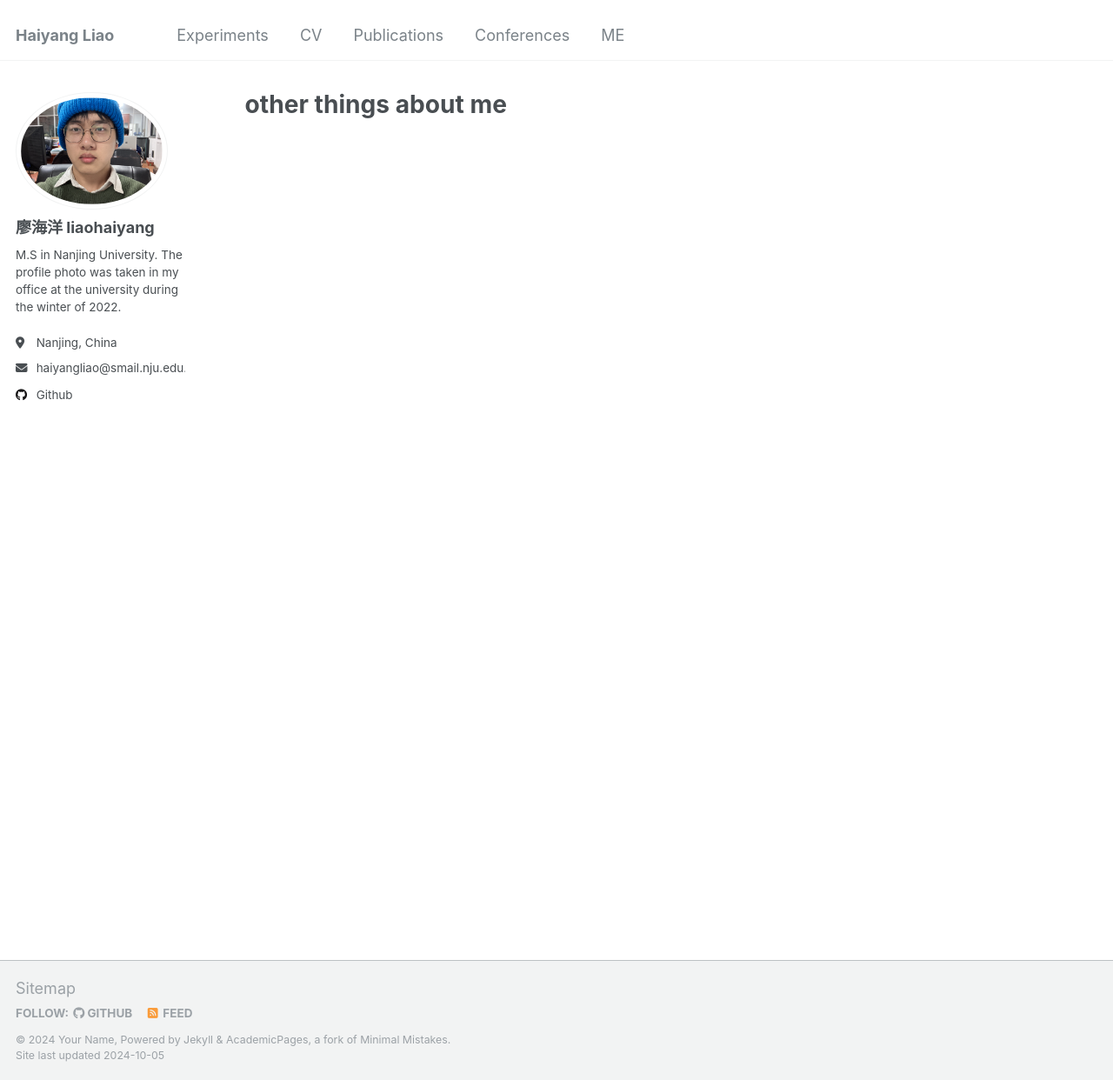
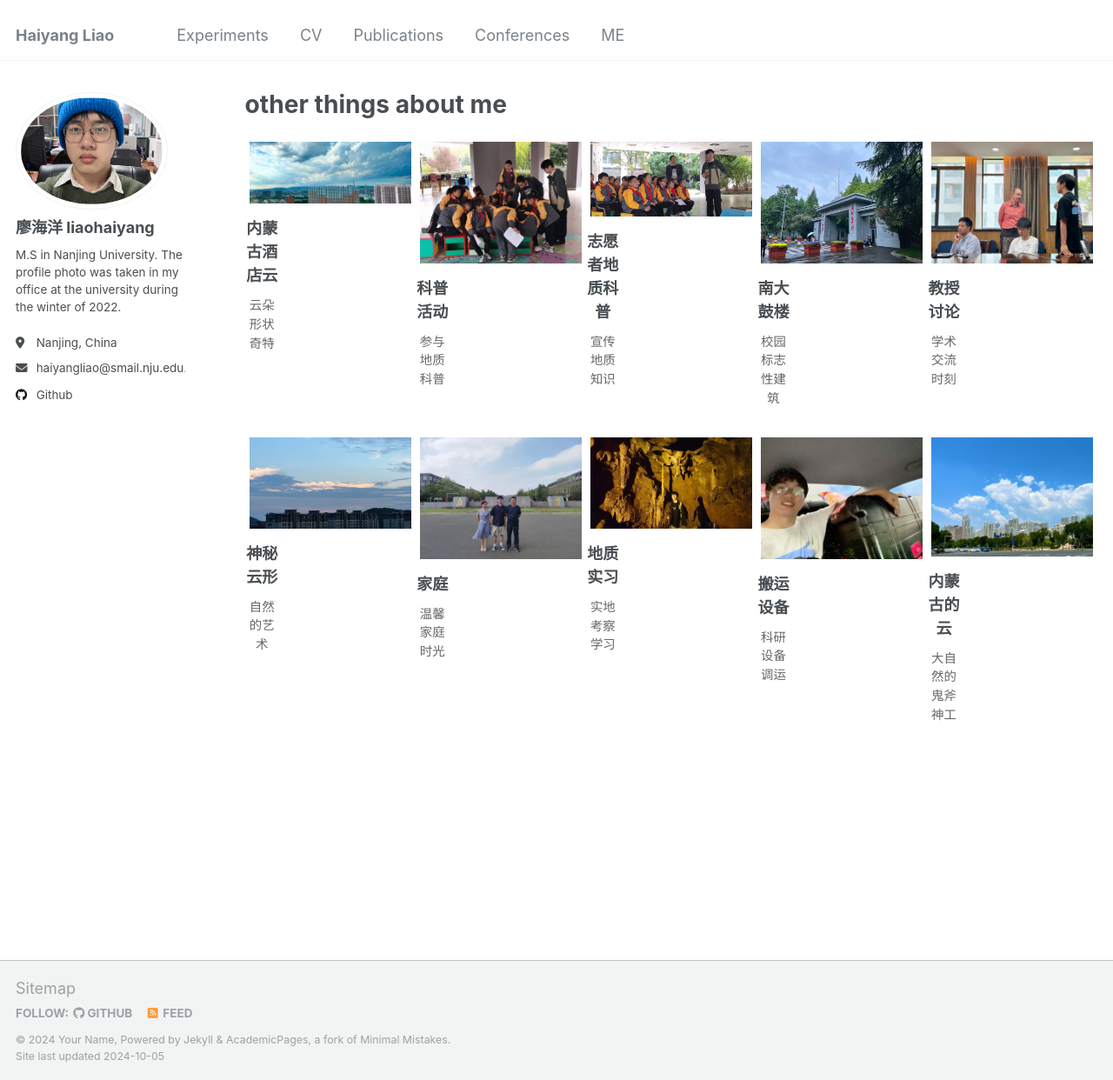
Before and after one commit to Whynot-cell/Whynot-cell.github.io, a Jekyll site: the page built from _pages/teaching.html, in a window 1280 px wide and 1242 px high. Shown: the whole window at 87% size. Built offline with Jekyll 4.4.1, drawn with Linux system fonts in a browser that asks for light colours.

Commit message:
Update teaching.html

```diff
--- a/_pages/teaching.html
+++ b/_pages/teaching.html
@@ -4,3 +4,113 @@
 permalink: /teaching/
 author_profile: true
 ---
+
+<!DOCTYPE html>
+<html lang="en">
+
+<head>
+  <meta charset="UTF-8">
+  <title>Photo Gallery</title>
+  <style>
+    .gallery {
+      display: flex;
+      flex-wrap: wrap;
+      padding: 0;
+      margin: 0;
+      justify-content: space-around;
+      /* 使图片和文字均匀分布 */
+    }
+
+    .gallery div {
+      width: 20%;
+      /* 控制容器宽度 */
+      margin: 10px 0;
+      /* 添加上下边距 */
+      text-align: center;
+      /* 文本居中显示 */
+    }
+
+    .gallery img {
+      width: 100%;
+      /* 图片宽度充满容器 */
+      height: auto;
+      /* 自动调整高度以保持图片比例 */
+      padding: 5px;
+      /* 图片间的空隙 */
+    }
+
+    .caption {
+      font-weight: bold;
+      /* 粗体显示标题 */
+      margin: 5px 0;
+      /* 标题的上下边距 */
+    }
+
+    .description {
+      font-size: 0.8em;
+      /* 描述文字的大小 */
+      color: #666;
+      /* 描述文字的颜色 */
+    }
+  </style>
+</head>
+
+<body>
+
+  <div class="gallery">
+    <div>
+      <img src="/images/内蒙酒店云.jpg" alt="内蒙古酒店的云">
+      <div class="caption">内蒙古酒店云</div>
+      <div class="description">云朵形状奇特</div>
+    </div>
+    <!-- 重复上面的div结构，为每张图片添加标题和描述 -->
+    <div>
+      <img src="/images/科普 2.jpg" alt="科普活动">
+      <div class="caption">科普活动</div>
+      <div class="description">参与地质科普</div>
+    </div>
+    <div>
+      <img src="/images/志愿者 活动 地质科普.jpg" alt="志愿者地质科普活动">
+      <div class="caption">志愿者地质科普</div>
+      <div class="description">宣传地质知识</div>
+    </div>
+    <div>
+      <img src="/images/南大鼓楼.jpg" alt="南大鼓楼">
+      <div class="caption">南大鼓楼</div>
+      <div class="description">校园标志性建筑</div>
+    </div>
+    <div>
+      <img src="/images/Adam prof 讨论.jpg" alt="与Adam教授的讨论">
+      <div class="caption">教授讨论</div>
+      <div class="description">学术交流时刻</div>
+    </div>
+    <div>
+      <img src="/images/云？.jpg" alt="云？">
+      <div class="caption">神秘云形</div>
+      <div class="description">自然的艺术</div>
+    </div>
+    <div>
+      <img src="/images/family.jpg" alt="家庭照">
+      <div class="caption">家庭</div>
+      <div class="description">温馨家庭时光</div>
+    </div>
+    <div>
+      <img src="/images/大学地质实习.jpg" alt="大学地质实习">
+      <div class="caption">地质实习</div>
+      <div class="description">实地考察学习</div>
+    </div>
+    <div>
+      <img src="/images/从苏州搬运DAS设备.jpg" alt="从苏州搬运DAS设备">
+      <div class="caption">搬运设备</div>
+      <div class="description">科研设备调运</div>
+    </div>
+    <div>
+      <img src="/images/内蒙云.jpg" alt="内蒙古的云">
+      <div class="caption">内蒙古的云</div>
+      <div class="description">大自然的鬼斧神工</div>
+    </div>
+  </div>
+
+</body>
+
+</html>
```
